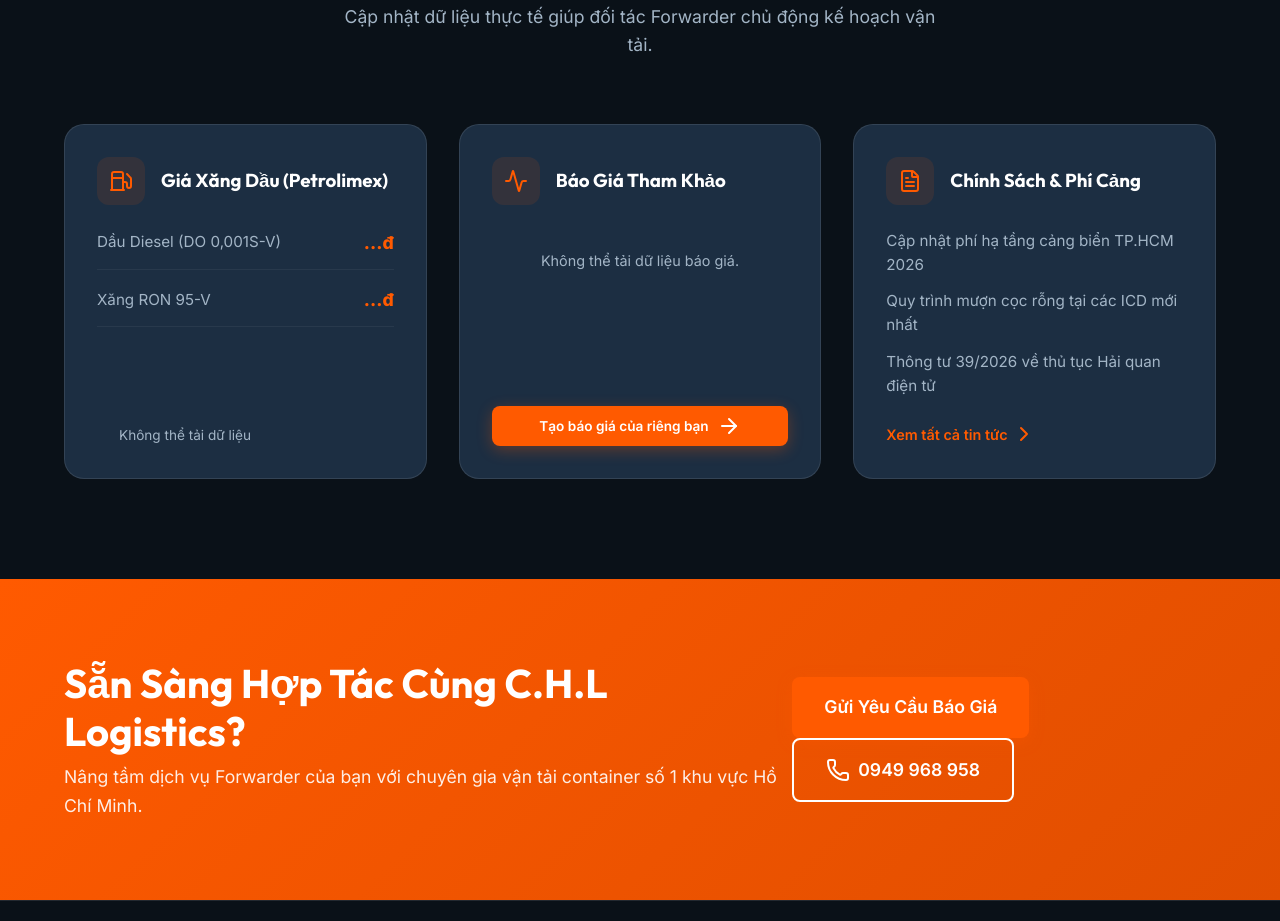
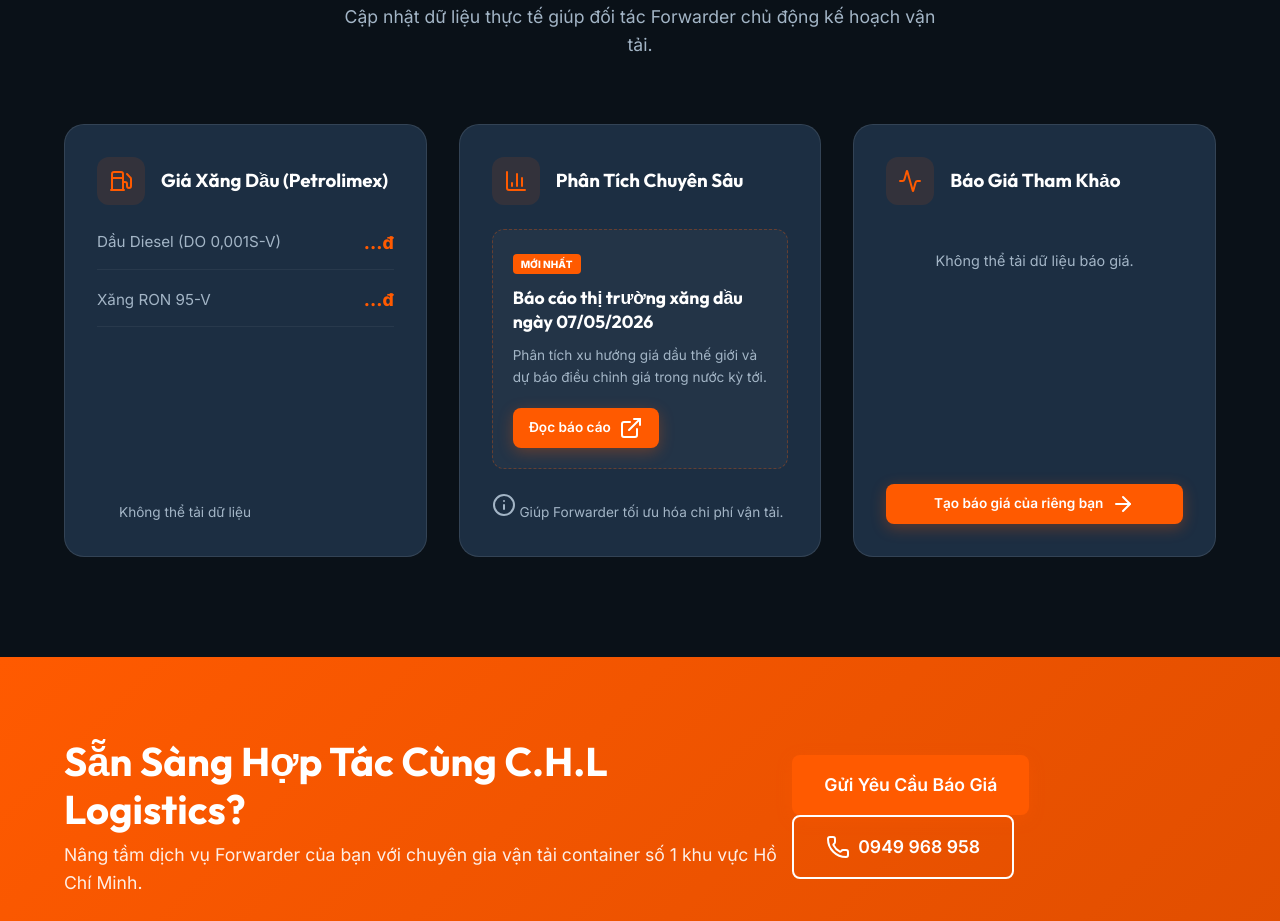
Before and after one commit to nguyenanhchlhcm/Website-CHL-Logistics, a plain HTML site: page index.html in a window 1280 px wide. Shown: the part 2698-3619 px from the top of the page. Drawn offline with nearby package versions, Linux system fonts and the light colour scheme; no server answers; some icons are missing.

Commit message:
Fix: Khôi phục thẻ Báo cáo phân tích và xóa thẻ Chính sách phí cảng

```diff
--- a/index.html
+++ b/index.html
@@ -245,6 +245,25 @@
                     </div>
                 </div>
 
+                <!-- Fuel Analysis Report Card -->
+                <div class="market-card glass">
+                    <div class="market-card-header">
+                        <div class="market-icon"><i data-lucide="bar-chart-3"></i></div>
+                        <h3>Phân Tích Chuyên Sâu</h3>
+                    </div>
+                    <div class="report-featured">
+                        <div class="report-badge">MỚI NHẤT</div>
+                        <h4>Báo cáo thị trường xăng dầu ngày 07/05/2026</h4>
+                        <p>Phân tích xu hướng giá dầu thế giới và dự báo điều chỉnh giá trong nước kỳ tới.</p>
+                        <a href="reports/bao-cao-xang-dau-07052026.html" class="btn btn-primary btn-small" target="_blank">
+                            Đọc báo cáo <i data-lucide="external-link"></i>
+                        </a>
+                    </div>
+                    <div class="market-info">
+                        <p><i data-lucide="info"></i> Giúp Forwarder tối ưu hóa chi phí vận tải.</p>
+                    </div>
+                </div>
+
                 <!-- Recent Quotes Card -->
                 <div class="market-card glass">
                     <div class="market-card-header">
@@ -262,20 +281,6 @@
                             Tạo báo giá của riêng bạn <i data-lucide="arrow-right"></i>
                         </a>
                     </div>
-                </div>
-
-                <!-- Policy & Fees Card -->
-                <div class="market-card glass">
-                    <div class="market-card-header">
-                        <div class="market-icon"><i data-lucide="file-text"></i></div>
-                        <h3>Chính Sách & Phí Cảng</h3>
-                    </div>
-                    <ul class="policy-list">
-                        <li><a href="#">Cập nhật phí hạ tầng cảng biển TP.HCM 2026</a></li>
-                        <li><a href="#">Quy trình mượn cọc rỗng tại các ICD mới nhất</a></li>
-                        <li><a href="#">Thông tư 39/2026 về thủ tục Hải quan điện tử</a></li>
-                    </ul>
-                    <a href="#" class="view-more">Xem tất cả tin tức <i data-lucide="chevron-right"></i></a>
                 </div>
             </div>
         </div>
--- a/styles.css
+++ b/styles.css
@@ -930,6 +930,39 @@ h1, h2, h3, h4, h5, h6 {
     }
 }
 
+/* Report Featured Card */
+.report-featured {
+    background: rgba(255, 255, 255, 0.03);
+    border-radius: 12px;
+    padding: 20px;
+    border: 1px dashed rgba(255, 90, 0, 0.3);
+    margin-bottom: auto;
+}
+
+.report-badge {
+    display: inline-block;
+    padding: 2px 8px;
+    background: var(--primary);
+    color: white;
+    font-size: 10px;
+    font-weight: 800;
+    border-radius: 4px;
+    margin-bottom: 12px;
+}
+
+.report-featured h4 {
+    font-size: 1.1rem;
+    margin-bottom: 10px;
+    color: white;
+    line-height: 1.4;
+}
+
+.report-featured p {
+    font-size: 0.85rem;
+    color: var(--text-gray);
+    margin-bottom: 20px;
+}
+
 /* Recent Quotes List */
 .recent-quotes-list {
     display: flex;
```
